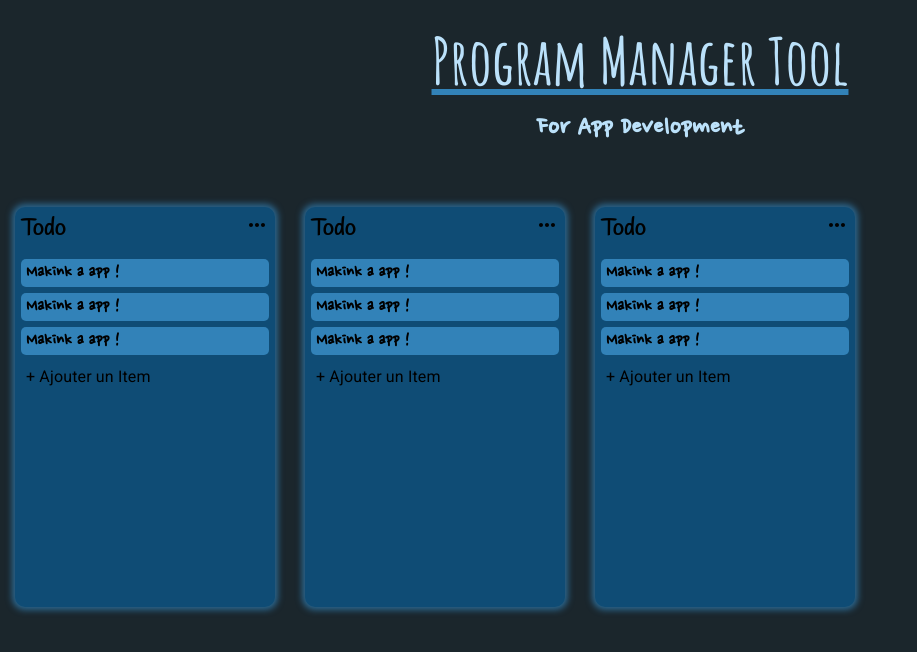
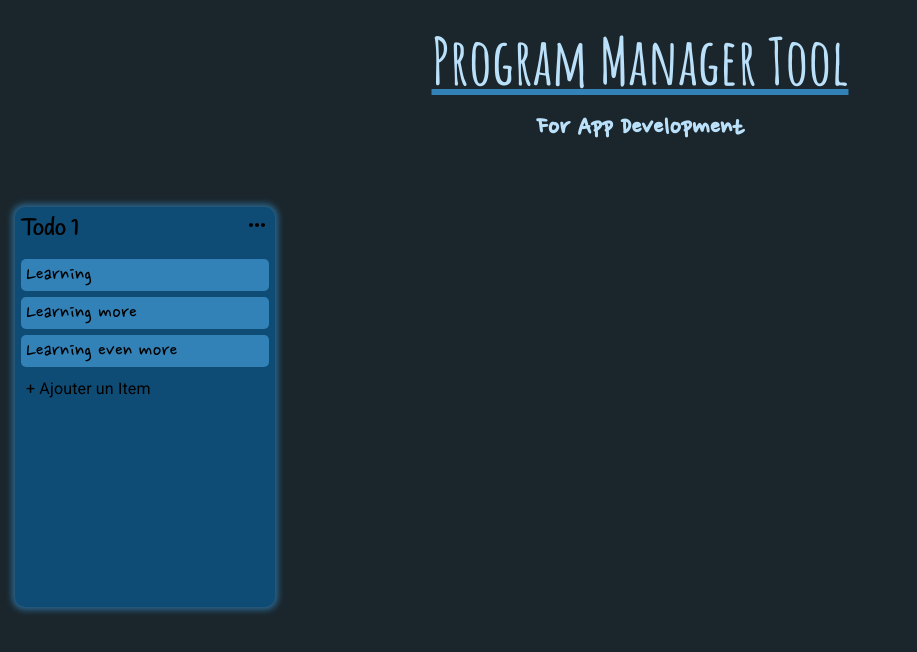
Before and after one commit to ChrisCano66/PMT-DevApp, a React (Create React App) app: page / in a window 1280 px wide. Shown: the top 652 px of the page, without its empty margins (0-917 px from the left). Built offline with nearby package versions, Linux system fonts and the light colour scheme.

Commit message:
Data Initialize and pass to list and item

```diff
--- a/src/App.js
+++ b/src/App.js
@@ -3,6 +3,7 @@ import Title from './components/MainTitle';
 import MainContent from './components/MainContent';
 
 function App() {
+
   return (
     // L'application avec son titre principale et son contenu
     <div className="App">
--- a/src/components/Items/ItemCard.js
+++ b/src/components/Items/ItemCard.js
@@ -1,9 +1,10 @@
 import React from 'react';
 
-function ItemCard() {
+function ItemCard({ item }) {
     return (
         <div className="item-card">
-            <h5>Makink a app !</h5>
+            {/** on affiche le contenu de l'item */}
+            <p>{item.content}</p>
         </div>
     )
 }
--- a/src/components/List/ListCard.js
+++ b/src/components/List/ListCard.js
@@ -3,18 +3,22 @@ import ListCardTitle from './ListCardTitle';
 import ItemCard from '../Items/ItemCard';
 import InputContainer from '../Inputs/InputContainer';
 
-function ListCard() {
+function ListCard({ list }) {
     return (
         // une liste avec un titre et contient, dynamiquement, l'ensemble de ses items
         <div className="list-card">
             <div>
-                <ListCardTitle/>
+                {/** titre de la liste auquel on passe le titre de la liste stocker dans le Store */}
+                <ListCardTitle title={list.title}/>
             </div>
-            <div>
-                <ItemCard/>
-                <ItemCard/>
-                <ItemCard/>
-            </div>
+
+            {/** on boucle sur les items présents dans la list !! */}
+            {list.items.map((item) => (
+                // on passe les infos de l'item sélectionnée à la l'item pour afficher les infos
+                // key pour le mappage
+                <ItemCard key={item.id} item={item}/>
+            ))}
+            {/** partie servant à l'ajout d'un item dans la liste */}
             <div>
                 <InputContainer />
             </div>
--- a/src/components/List/ListCardTitle.js
+++ b/src/components/List/ListCardTitle.js
@@ -2,7 +2,7 @@ import React, { useState }  from 'react';
 import { Typography, InputBase } from '@material-ui/core';
 import MoreHorizIcon from '@material-ui/icons/MoreHoriz';
 
-function ListCardTitle() {
+function ListCardTitle( { title }) {
 
     // constante d'état permette de savoir si on édite ou non le titre de la liste
     const [openTitle, setOpenTitle] = useState(false);
@@ -18,7 +18,7 @@ function ListCardTitle() {
                 // ce qui s'affiche lorsque l'on veut éditer
                 <div className="typo-input">
                     <InputBase
-                        value="Todo"
+                        value={title}
                         autoFocus
                         fullWidth
                         inputProps ={{
@@ -33,7 +33,9 @@ function ListCardTitle() {
                     <Typography
                         onClick={() => setOpenTitle(!openTitle)}
                         className="list-title-standing"
-                    >Todo</Typography>
+                    >
+                        {title}
+                    </Typography>
                     <MoreHorizIcon />
                 </div>
             )}
--- a/src/components/MainContent.js
+++ b/src/components/MainContent.js
@@ -1,15 +1,31 @@
-import React from 'react';
+import React, { useState } from 'react';
 import ListCard from './List/ListCard';
+import Store from '../utils/Store';
 
 function MainContent() {
+
+    // constante d'état qui récupère les datas pour l'application
+    const [data, setData] = useState(Store);
+
     return (
         // partie principale de l'application (contient, dynamiquement, l'ensemble des listes)
         <div className="main-content">
-            <ListCard/>
-            <ListCard/>
-            <ListCard/>
+            {/** on boucle sur l'ensemble des listIds dans le Store
+             * et on rend la liste
+             */}
+            { data.listIds.map((listId) => {
+                // constante qui récupère l'ensemble des données de la liste ciblé par le mappage
+                const list = data.lists[listId];
+
+                // on return la Liste
+                return (
+                    // on passe les infos de la liste sélectionnée à la liste pour afficher les items
+                    // plus une key pour le mappage
+                    <ListCard list={list} key={listId}/>
+                )
+            })}
         </div>
     )
-}
+};
 
-export default MainContent
+export default MainContent;
--- /dev/null
+++ b/src/utils/Store.js
@@ -0,0 +1,34 @@
+// Ensembles des données de l'application
+
+// ITEMS
+// constante qui stocke les différents items
+const items = [
+    {
+        id: 'card-1',
+        content: 'Learning',
+    },
+    {
+        id: 'card-2',
+        content: 'Learning more',
+    },
+    {
+        id: 'card-3',
+        content: 'Learning even more',
+    },
+];
+
+
+// LISTES
+// constantes qui stocke l'ensemble des données d'une liste
+const data = {
+    lists: {
+        'list-1': {
+            id: 'list-1',
+            title: 'Todo 1',
+            items,
+        },
+    },
+    listIds: ['list-1'],
+};
+
+export default data;
```
